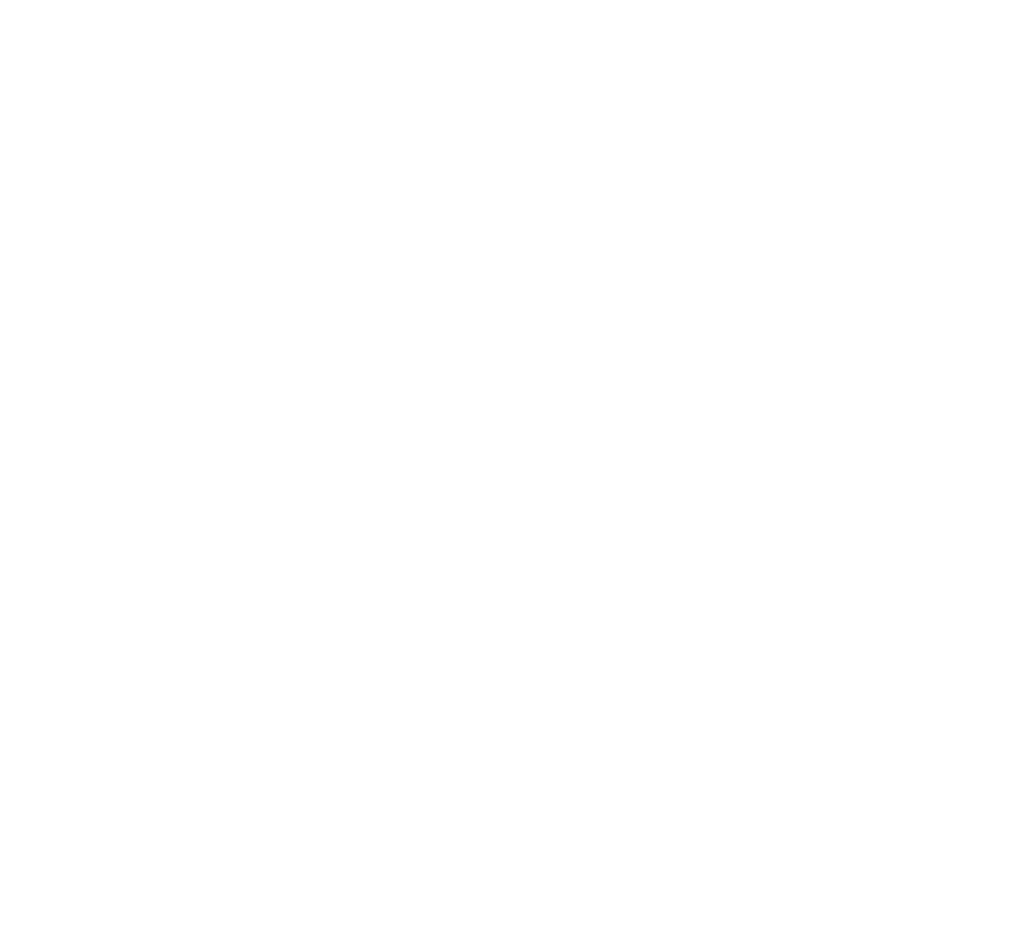
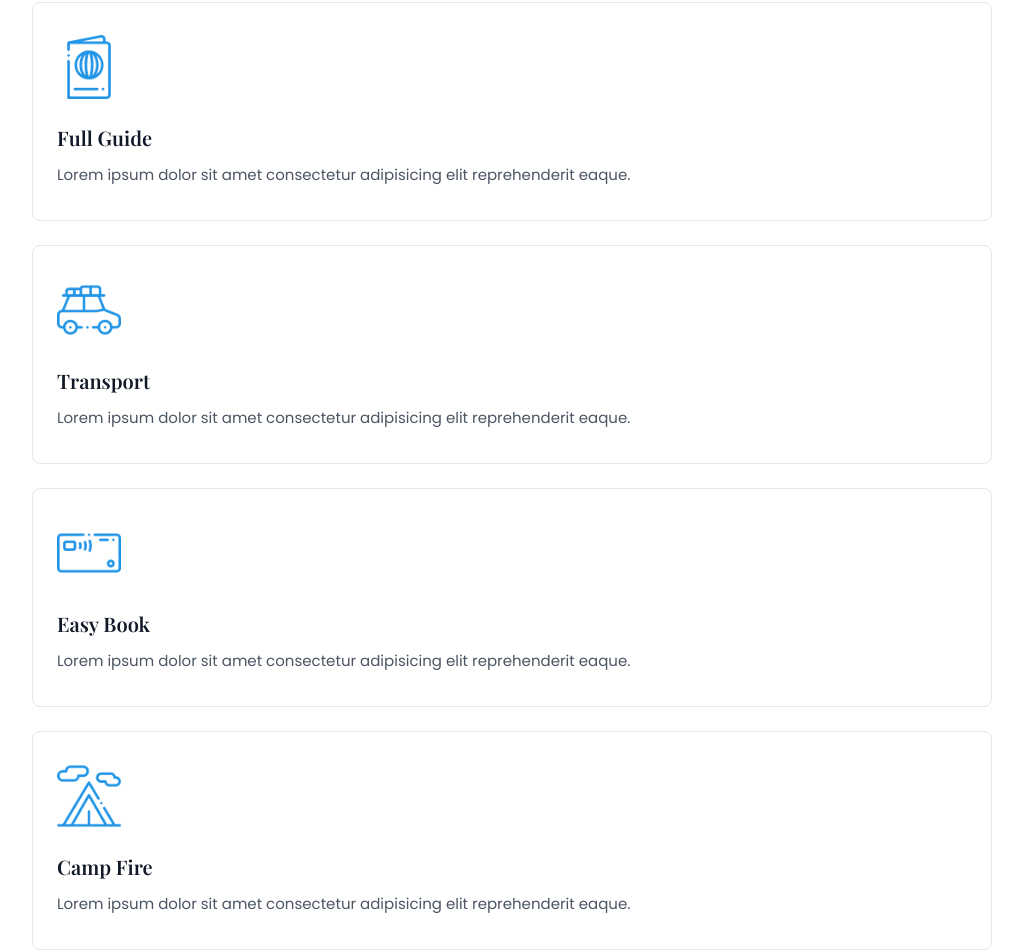
Before and after one commit to fajarfadillahh/travello-travel-agency-react-tailwind, a React (Vite) app: page / in a window 1280 px wide. Shown: the part 1341-2293 px from the top of the page, without its empty margins (128-1151 px from the left). Before the commit the page ends 1343 px from the top, so only its background shows below. Built offline with nearby package versions, Linux system fonts and the light colour scheme.

Commit message:
create: Service parts of the HomePage

```diff
--- a/src/components/Header.jsx
+++ b/src/components/Header.jsx
@@ -38,7 +38,7 @@ export default function Header() {
         </Link>
 
         <div
-          className={`header__menu fixed top-0 -z-10 flex h-full w-[70%] flex-col justify-between bg-white px-10 pt-24 pb-10 transition-all duration-400 md:static md:z-auto md:h-auto md:w-auto md:flex-row md:items-center md:gap-8 md:bg-transparent md:p-0 ${
+          className={`header__menu fixed top-0 -z-10 flex h-full w-[70%] flex-col justify-between bg-white px-10 pt-24 pb-10 shadow-[0_-4px_12px_rgba(0,0,0,0.12)] transition-all duration-400 md:static md:z-auto md:h-auto md:w-auto md:flex-row md:items-center md:gap-8 md:bg-transparent md:p-0 md:shadow-none ${
             menuOpen ? "right-0" : "-right-full"
           }`}
         >
--- /dev/null
+++ b/src/data.jsx
@@ -0,0 +1,28 @@
+// import icons
+import ServiceIcon1 from "./assets/images/service-icon-1.png";
+import ServiceIcon2 from "./assets/images/service-icon-2.png";
+import ServiceIcon3 from "./assets/images/service-icon-3.png";
+import ServiceIcon4 from "./assets/images/service-icon-4.png";
+
+export const serviceData = [
+  {
+    icons: ServiceIcon1,
+    title: "Full Guide",
+    text: "Lorem ipsum dolor sit amet consectetur adipisicing elit reprehenderit eaque.",
+  },
+  {
+    icons: ServiceIcon2,
+    title: "Transport",
+    text: "Lorem ipsum dolor sit amet consectetur adipisicing elit reprehenderit eaque.",
+  },
+  {
+    icons: ServiceIcon3,
+    title: "Easy Book",
+    text: "Lorem ipsum dolor sit amet consectetur adipisicing elit reprehenderit eaque.",
+  },
+  {
+    icons: ServiceIcon4,
+    title: "Camp Fire",
+    text: "Lorem ipsum dolor sit amet consectetur adipisicing elit reprehenderit eaque.",
+  },
+];
--- a/src/pages/Home.jsx
+++ b/src/pages/Home.jsx
@@ -4,6 +4,7 @@ import React from "react";
 import Header from "../components/Header";
 import Hero from "../parts/HomePage/Hero";
 import About from "../parts/HomePage/About";
+import Service from "../parts/HomePage/Service";
 
 export default function Home() {
   return (
@@ -11,6 +12,7 @@ export default function Home() {
       <Header />
       <Hero />
       <About />
+      <Service />
     </>
   );
 }
--- /dev/null
+++ b/src/parts/HomePage/Service.jsx
@@ -0,0 +1,34 @@
+import React from "react";
+
+// import service data
+import { serviceData } from "../../data";
+
+export default function Service() {
+  return (
+    <section className="services pb-16">
+      <div className="services__container container">
+        <div className="services__group grid grid-cols-[.8fr] justify-center gap-6">
+          {serviceData.map((item, index) => {
+            return (
+              <div
+                className="services__card grid gap-6 rounded-lg border border-gray-200 bg-white py-8 px-6 transition-all duration-400 hover:border-blue-600 hover:shadow-lg"
+                key={index}
+              >
+                <img src={item.icons} alt="icon service" className="w-16" />
+
+                <div className="services__data">
+                  <h3 className="pb-2 font-serif text-[20px] font-semibold text-gray-900">
+                    {item.title}
+                  </h3>
+                  <p className="text-[15px] leading-[180%] text-gray-600">
+                    {item.text}
+                  </p>
+                </div>
+              </div>
+            );
+          })}
+        </div>
+      </div>
+    </section>
+  );
+}
```
